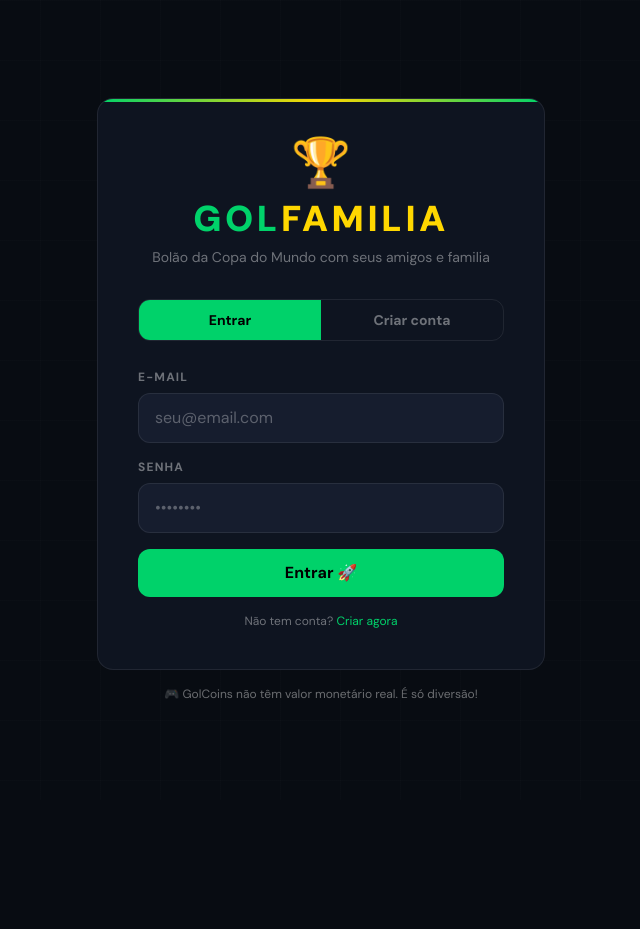
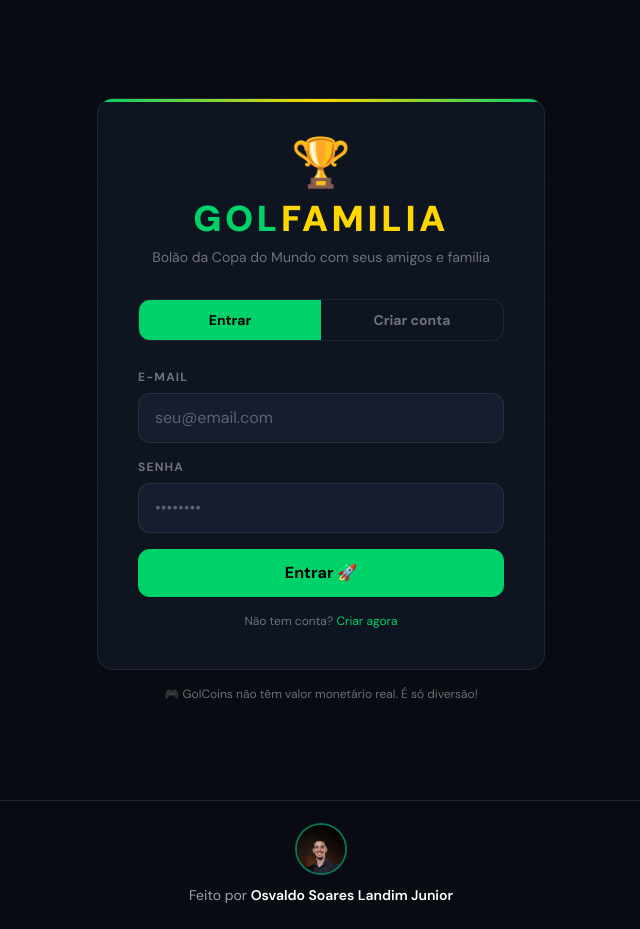
Before and after one commit to osvaldosoares-hub/Golfamilia, a Next.js app: page /login in a window 1280 px wide. Shown: the whole page, without its empty margins (319-959 px from the left). Before the commit the page ends 800 px from the top, so only its background shows below. Built offline with nearby package versions, Linux system fonts and the light colour scheme; no server answers.

Commit message:
feat fazendo um footer

```diff
--- a/src/app/layout.tsx
+++ b/src/app/layout.tsx
@@ -29,8 +29,22 @@ export const metadata: Metadata = {
 export default function RootLayout({ children }: { children: React.ReactNode }) {
   return (
     <html lang="pt-BR" className={`${dmSans.variable} ${spaceMono.variable}`}>
-      <body className="bg-dark text-white antialiased">
-        {children}
+      <body className="bg-dark text-white antialiased flex flex-col min-h-screen">
+        <main className="flex-1">{children}</main>
+
+        <footer className="border-t border-white/10 bg-dark/80 py-6">
+          <div className="mx-auto flex flex-col items-center gap-3 px-4">
+            <img
+              src="/osvaldo.jpg"
+              alt="Osvaldo Soares Landim Junior"
+              className="h-12 w-12 rounded-full object-cover ring-2 ring-emerald-500/60"
+            />
+            <p className="text-sm text-gray-400">
+              Feito por <span className="font-semibold text-white">Osvaldo Soares Landim Junior</span>
+            </p>
+          </div>
+        </footer>
+
         <Toaster
           position="bottom-right"
           toastOptions={{
```
Also changed, not shown: public/osvaldo.jpg (added).
